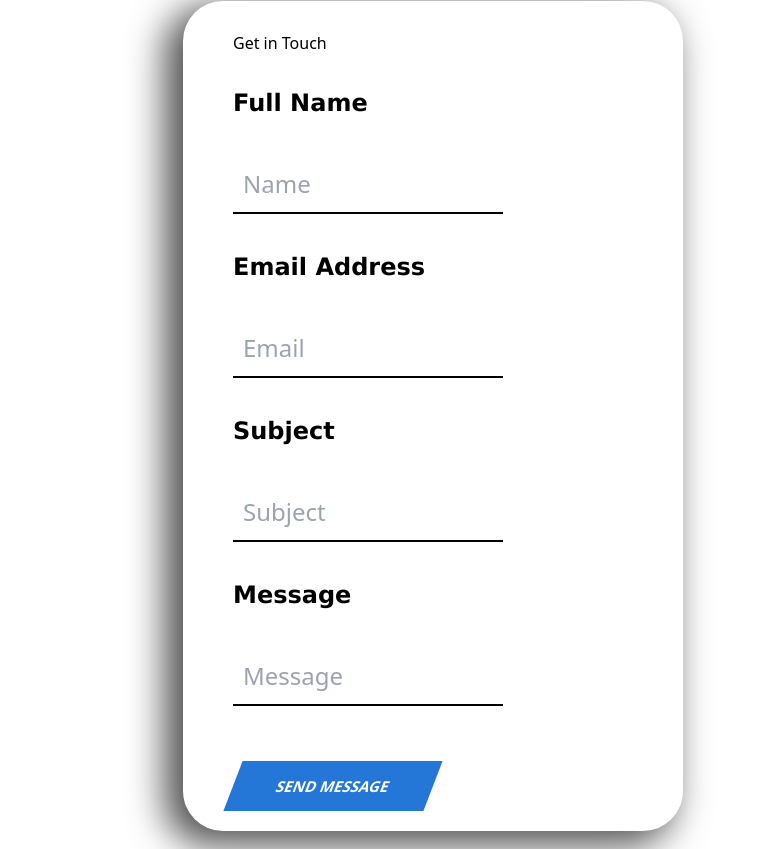
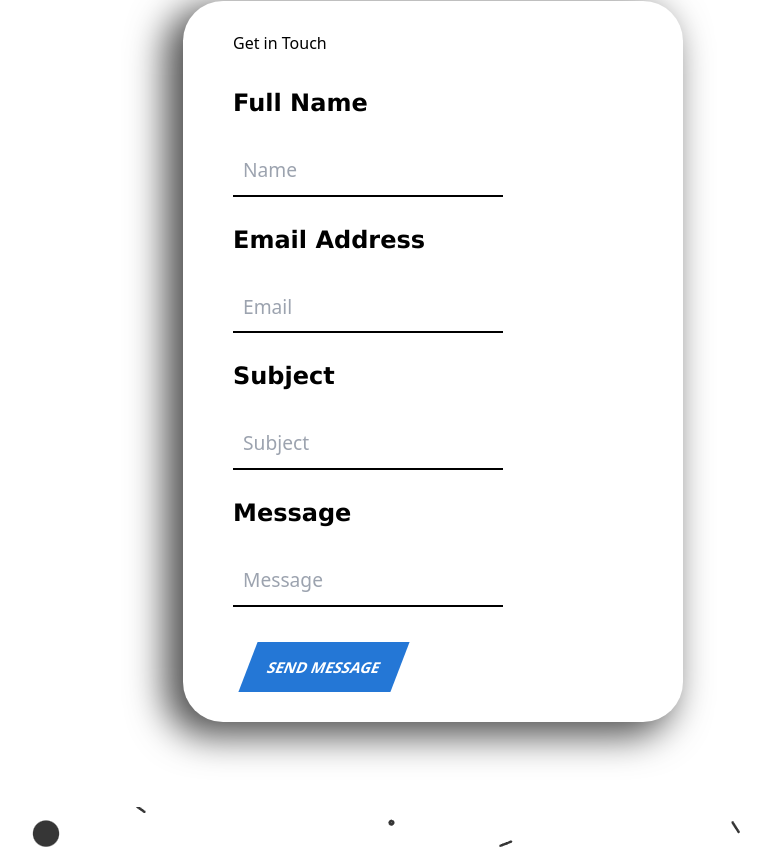
Before and after one commit to ritiksingh0689/menuapp, a React (Vite) app: page / in a window 1280 px wide. Shown: the part 4787-5636 px from the top of the page, without its empty margins (207-978 px from the left). Built offline with nearby package versions, Linux system fonts and the light colour scheme.

Commit message:
third last

```diff
--- a/src/Components/Contact/contact.css
+++ b/src/Components/Contact/contact.css
@@ -34,10 +34,10 @@
 }
 
 input[type="text"] {
-  margin: 35px 0;
+  margin: 25px 0;
   border: none;
   padding: 10px 10px;
-  font-size: x-large;
+  font-size: 1.2rem;
   border-bottom: 2px solid black;
   outline: none;
   width: 60%;
@@ -49,14 +49,15 @@ input[type="text"] {
   background: #fff;
   border: none;
   height: 50px;
-  margin-left: 30px;
-  margin: 20px 0;
+  margin-left: 15px;
+  margin-top: 10px;
+  margin-bottom: 30px;
   padding: 10px 20px;
   display: inline-block;
   font-size: 15px;
   font-weight: 600;
   color: white;
-  width: 200px;
+  width: auto;
   text-transform: uppercase;
   cursor: pointer;
   transform: skew(-21deg);
@@ -98,6 +99,12 @@ input[type="text"]:focus {
   .part1 {
     margin: 50px;
   }
+  .btn2 {
+    width: 150px;
+  }
+  .part2 {
+    margin-left: 10px;
+  }
 }
 @media screen and (max-width: 1550px) {
   .part1 {
```
